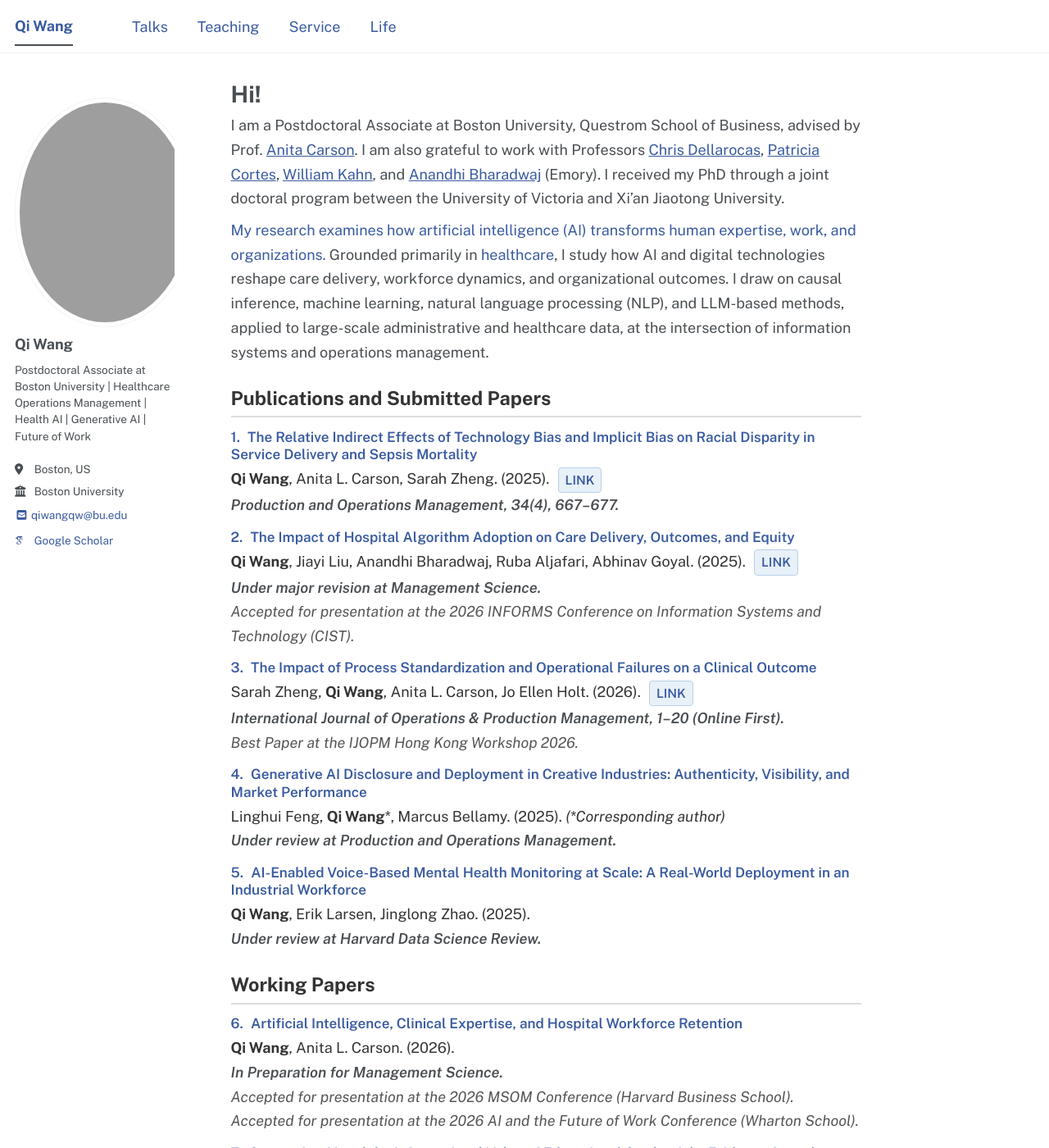
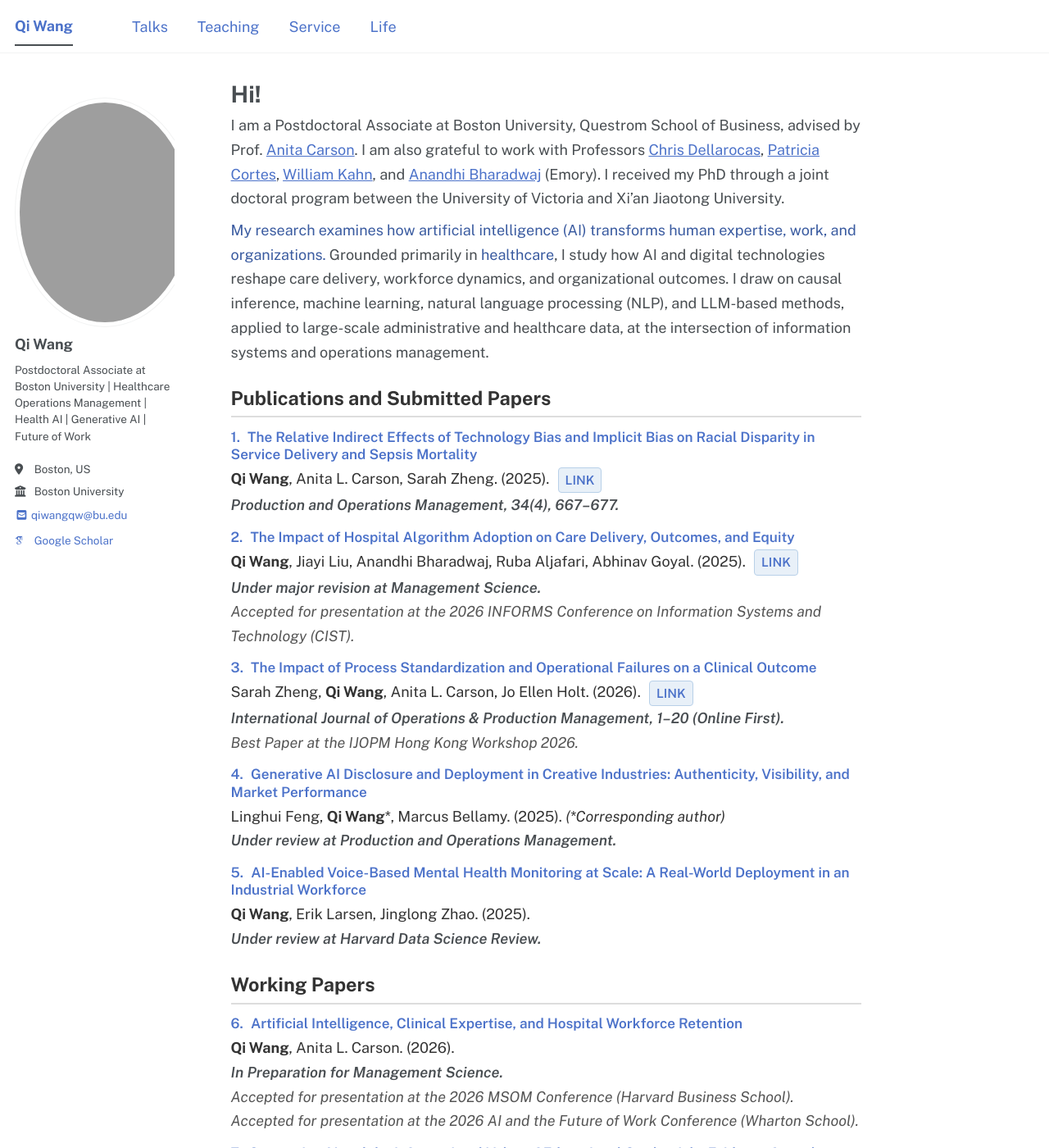
Before and after one commit to qiwang-katherine/qiwang-katherine.github.io, a Jekyll site: the page built from _pages/about.md, in a window 1280 px wide and 1400 px high. Shown: the whole window at 82% size. Built offline with Jekyll 4.4.1, drawn with Linux system fonts in a browser that asks for light colours; some web fonts are replaced; a script bundle is joined from its source files by our own code; library files that are not in the unit come from our copies.

Commit message:
main.scss

```diff
--- a/assets/css/main.scss
+++ b/assets/css/main.scss
@@ -94,7 +94,7 @@
   margin: 0.8em 0 0 0 !important;
   padding: 0 !important;
   line-height: 1.25 !important;
-  color: #3A5BA0 !important;
+ color: #4C72C9 !important;
 }
 
 .pub-number { margin-right: 0.3em; color: inherit; }
@@ -239,3 +239,16 @@
 .page__content a:hover {
   color: #2C4479 !important;
 }
+
+/* ========== Link color ========== */
+a,
+.page__content a,
+.author__urls a,
+.talk-list a {
+  color: #4C72C9 !important;
+}
+
+a:hover,
+.page__content a:hover {
+  color: #3A5BA0 !important;
+}
```
